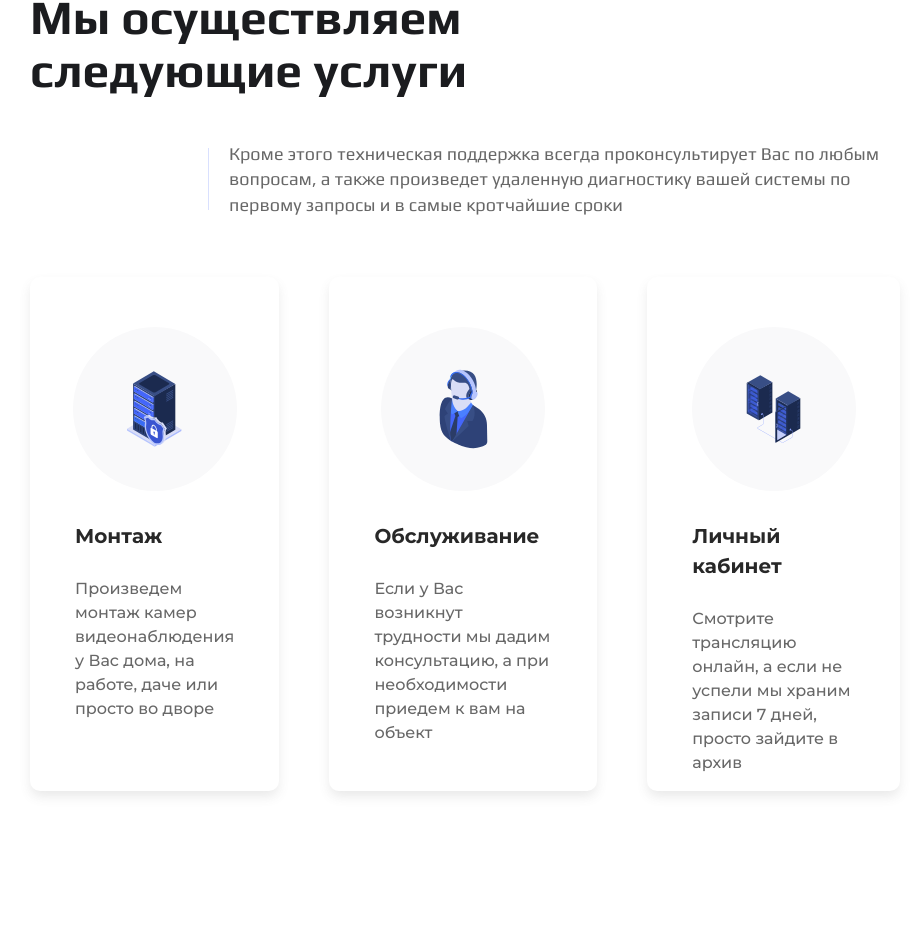
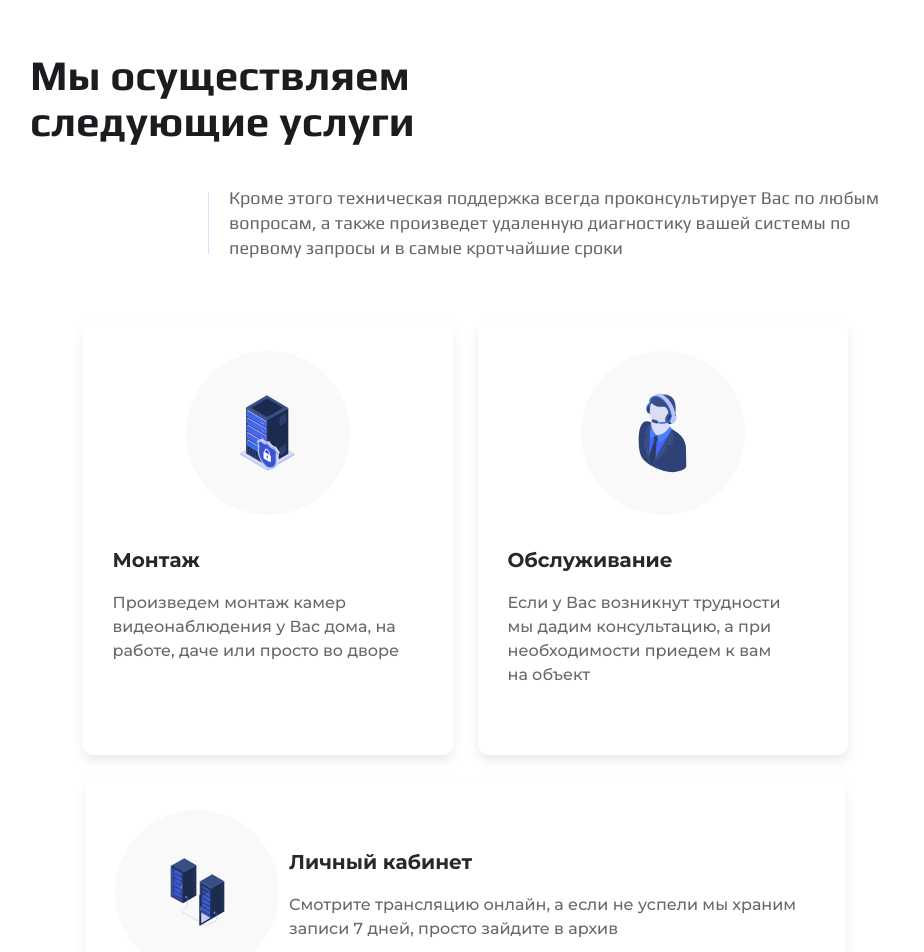
Before and after one commit to EgorEzhkov/camProject, a React (Vite) app: page / in a window 1280 px wide. Shown: the part 826-1778 px from the top of the page, without its empty margins (175-1099 px from the left). Before the commit the page ends 1747 px from the top, so only its background shows below. Built offline with nearby package versions, Linux system fonts and the light colour scheme.

Commit message:
adaptive is ready & fix bugs in welcomeSection

```diff
--- a/src/App.tsx
+++ b/src/App.tsx
@@ -4,7 +4,7 @@ import DownloadSection from "./components/DownloadSection/DownloadSection";
 import Footer from "./components/Footer/Footer";
 import Header from "./components/Header/Header";
 import RateSection from "./components/RateSection/RateSection";
-import ServisecSection from "./components/ServisecSection/ServisecSection";
+import ServicesSection from "./components/ServicesSection/ServicesSection";
 import SolutionsForConnectionSection from "./components/SolutionsForConnectionSection/SolutionsForConnectionSection";
 import WelcomeSection from "./components/WelcomeSection/WelcomeSection";
 function App() {
@@ -12,7 +12,7 @@ function App() {
     <>
       <Header></Header>
       <WelcomeSection></WelcomeSection>
-      <ServisecSection></ServisecSection>
+      <ServicesSection></ServicesSection>
       {/* // <DownloadSection></DownloadSection>
       // <RateSection></RateSection>
       // <SolutionsForConnectionSection></SolutionsForConnectionSection>
--- /dev/null
+++ b/src/components/ServicesSection/ServicesSection.module.css
@@ -0,0 +1,156 @@
+.mainContainer {
+  padding: 130px 205px;
+  background-color: white;
+  display: flex;
+  flex-direction: column;
+  color: #282828;
+}
+
+.titleContainer {
+  width: 50%;
+  position: relative;
+}
+
+.title {
+  font-size: 48px;
+  margin-bottom: 40px;
+}
+
+.card {
+  max-width: 370px;
+  transition: 0.5 ease-in-out all;
+}
+
+.verticalBorder {
+  width: 442px;
+  height: 62px;
+  border-right: 1px solid #4466fb;
+  opacity: 0.2;
+}
+
+.descriptionContainer {
+  display: flex;
+  flex-direction: row;
+  align-items: center;
+}
+
+.description {
+  color: #282828;
+  opacity: 0.7;
+  font-family: "Play", "Courier New", Courier, monospace;
+  font-size: 18px;
+  font-weight: 500;
+  text-align: start;
+  max-width: 671px;
+  margin: 0 0 0 20px;
+  line-height: 140%;
+}
+
+.cardsContainer {
+  margin-top: 60px;
+  display: flex;
+  flex-direction: row;
+  gap: 50px;
+  width: fit-content;
+  justify-content: center;
+}
+
+@media (width < 1430px) {
+  .title {
+    font-size: 3.3vw;
+  }
+}
+@media (width <= 1355px) {
+  .cardsContainer {
+    gap: 25px;
+  }
+}
+
+@media (width <= 1313px) {
+  .cardsContainer {
+    flex-wrap: wrap;
+  }
+  .card:nth-of-type(3) {
+    max-width: 760px;
+  }
+}
+
+@media (width <= 1200px) {
+  .mainContainer {
+    padding: 80px 5vw;
+  }
+  .card {
+    max-width: 350px;
+  }
+  .card:nth-of-type(3) {
+    max-width: 725px;
+  }
+  .verticalBorder {
+    width: 1px;
+  }
+  .title {
+    font-size: 3.5vw;
+  }
+}
+
+@media (width <= 1000px) {
+  .title {
+    font-size: 3.4vw;
+  }
+}
+
+@media (width <= 822px) {
+  .mainContainer {
+    padding: 80px 5vw;
+  }
+  .card {
+    max-width: 320px;
+    gap: 10px;
+  }
+  .card:nth-of-type(3) {
+    max-width: 665px;
+  }
+}
+
+@media (width < 756px) {
+  .mainContainer {
+    padding: 80px 5vw;
+  }
+  .card {
+    max-width: 320px;
+    gap: 10px;
+  }
+  .card:nth-of-type(3) {
+    max-width: 320px;
+  }
+}
+
+@media (width <= 720px) {
+  .title {
+    font-size: 5vw;
+  }
+  .titleContainer {
+    width: 50%;
+  }
+  .mainContainer {
+    padding: 40px 20px;
+  }
+}
+
+@media (width <= 620px) {
+  .title {
+    font-size: 5.5vw;
+  }
+  .titleContainer {
+    width: 70%;
+  }
+}
+
+@media (width <= 430px) {
+  .title {
+    font-size: 6.68vw;
+  }
+  .titleContainer {
+    width: 100%;
+  }
+}
--- /dev/null
+++ b/src/components/ServicesSection/ServicesSection.tsx
@@ -0,0 +1,79 @@
+import ServiceCard from "../../ui/ServiceCard/ServiceCard";
+import Title from "../../ui/Title/Title";
+import styles from "./ServicesSection.module.css";
+
+import serviceIconPC from "../../assets/images/servicesIconPC.svg";
+import serviceIconHuman from "../../assets/images/serviceIconHuman.svg";
+import serviveIconPersonalAccaunt from "../../assets/images/serviceIconPersonalAccount.svg";
+import { useEffect, useRef, useState } from "react";
+
+const ServicesSection = () => {
+  const ref = useRef<HTMLDivElement | null>(null);
+  const [width, setWidth] = useState<number | null>(null);
+
+  useEffect(() => {
+    const element = ref.current;
+    if (!element) return;
+
+    const observer = new ResizeObserver((entries) => {
+      for (const entry of entries) {
+        setWidth(entry.contentRect.width);
+      }
+    });
+
+    observer.observe(element);
+
+    return () => {
+      observer.unobserve(element);
+    };
+  }, []);
+
+  return (
+    <>
+      <div className={styles.mainContainer}>
+        <div className={styles.titleContainer}>
+          <div className={styles.title}>
+            <Title color="black" fontSize={"1em"}>
+              Мы осуществляем следующие услуги
+            </Title>
+          </div>
+        </div>
+        <div className={styles.descriptionContainer}>
+          <div className={styles.verticalBorder}></div>
+          <p className={styles.description}>
+            Кроме этого техническая поддержка всегда проконсультирует Вас по
+            любым вопросам, а также произведет удаленную диагностику вашей
+            системы по первому запросы и в самые кротчайшие сроки
+          </p>
+        </div>
+        <div className={styles.cardsContainer}>
+          <div className={styles.card}>
+            <ServiceCard
+              icon={serviceIconPC}
+              subTitle="Монтаж"
+              description="Произведем монтаж камер видеонаблюдения у Вас дома, на работе, даче или просто во дворе"
+              flexGrow="1"
+            ></ServiceCard>
+          </div>
+          <div className={styles.card}>
+            <ServiceCard
+              icon={serviceIconHuman}
+              subTitle="Обслуживание"
+              description="Если у Вас возникнут трудности мы дадим консультацию, а при необходимости приедем к вам на объект"
+            ></ServiceCard>
+          </div>
+          <div className={styles.card} ref={ref}>
+            <ServiceCard
+              icon={serviveIconPersonalAccaunt}
+              subTitle="Личный кабинет"
+              description="Смотрите трансляцию онлайн, а если не успели мы храним записи 7 дней, просто зайдите в архив"
+              longCard={width! > 600}
+            ></ServiceCard>
+          </div>
+        </div>
+      </div>
+    </>
+  );
+};
+
+export default ServicesSection;
--- a/src/components/ServisecSection/ServisecSection.module.css
+++ /dev/null
@@ -1,49 +0,0 @@
-.mainContainer {
-  padding: 130px 205px;
-  background-color: white;
-  display: flex;
-  flex-direction: column;
-  color: #282828;
-}
-
-.titleContainer {
-  width: 442px;
-  position: relative;
-}
-
-.title {
-  position: absolute;
-}
-
-.verticalBorder {
-  width: 442px;
-  height: 62px;
-  border-right: 1px solid #4466fb;
-  opacity: 0.2;
-}
-
-.descriptionContainer {
-  margin-top: 150px;
-  display: flex;
-  flex-direction: row;
-  align-items: center;
-}
-
-.description {
-  color: #282828;
-  opacity: 0.7;
-  font-family: "Play", "Courier New", Courier, monospace;
-  font-size: 18px;
-  font-weight: 500;
-  text-align: start;
-  max-width: 671px;
-  margin: 0 0 0 20px;
-  line-height: 140%;
-}
-
-.cardsContainer {
-  margin-top: 60px;
-  display: flex;
-  flex-direction: row;
-  gap: 50px;
-}
--- a/src/components/ServisecSection/ServisecSection.tsx
+++ /dev/null
@@ -1,48 +0,0 @@
-import ServiceCard from "../../ui/ServiceCard/ServiceCard";
-import Title from "../../ui/Title/Title";
-import styles from "./ServisecSection.module.css";
-
-import serviceIconPC from "../../assets/images/servicesIconPC.svg";
-import serviceIconHuman from "../../assets/images/serviceIconHuman.svg";
-import serviveIconPersonalAccaunt from "../../assets/images/serviceIconPersonalAccount.svg";
-
-const ServisecSection = () => {
-  return (
-    <>
-      <div className={styles.mainContainer}>
-        <div className={styles.titleContainer}>
-          <div className={styles.title}>
-            <Title color="black">Мы осуществляем следующие услуги</Title>
-          </div>
-        </div>
-        <div className={styles.descriptionContainer}>
-          <div className={styles.verticalBorder}></div>
-          <p className={styles.description}>
-            Кроме этого техническая поддержка всегда проконсультирует Вас по
-            любым вопросам, а также произведет удаленную диагностику вашей
-            системы по первому запросы и в самые кротчайшие сроки
-          </p>
-        </div>
-        <div className={styles.cardsContainer}>
-          <ServiceCard
-            icon={serviceIconPC}
-            subTitle="Монтаж"
-            description="Произведем монтаж камер видеонаблюдения у Вас дома, на работе, даче или просто во дворе"
-          ></ServiceCard>
-          <ServiceCard
-            icon={serviceIconHuman}
-            subTitle="Обслуживание"
-            description="Если у Вас возникнут трудности мы дадим консультацию, а при необходимости приедем к вам на объект"
-          ></ServiceCard>
-          <ServiceCard
-            icon={serviveIconPersonalAccaunt}
-            subTitle="Личный кабинет"
-            description="Смотрите трансляцию онлайн, а если не успели мы храним записи 7 дней, просто зайдите в архив"
-          ></ServiceCard>
-        </div>
-      </div>
-    </>
-  );
-};
-
-export default ServisecSection;
--- a/src/components/WelcomeSection/WelcomeSection.module.css
+++ b/src/components/WelcomeSection/WelcomeSection.module.css
@@ -101,6 +101,7 @@
   max-width: 716px;
   object-fit: fill;
   max-height: 440px;
+  min-height: 440px;
 }
 
 .image {
@@ -188,7 +189,7 @@
 
 @media (width < 1430px) {
   .title {
-    font-size: 3.4vw;
+    font-size: 3.3vw;
   }
   .subTextContainer {
     margin: 50px 0 0 0;
@@ -214,6 +215,7 @@
     width: 100%;
     margin-right: 0;
     max-width: 500px;
+    min-height: 0;
   }
   .image {
     width: 100%;
@@ -244,7 +246,7 @@
 
 @media (width < 1000px) {
   .title {
-    font-size: 3.7vw;
+    font-size: 3.4vw;
     width: 99%;
   }
   .titleContainer {
--- a/src/components/WelcomeSection/WelcomeSection.tsx
+++ b/src/components/WelcomeSection/WelcomeSection.tsx
@@ -44,6 +44,7 @@ const WelcomeSection: FC = () => {
           onMouseEnter={() => setStopScroll(true)}
           onMouseLeave={() => setStopScroll(false)}
           onWheel={(e) => {
+            if (width < 900) return;
             if (e.deltaY > 0) {
               nextActiveLine(activeLine, setActiveLine, "increase");
             }
@@ -52,7 +53,9 @@ const WelcomeSection: FC = () => {
             }
           }}
         >
-          {stopScroll && <RemoveScrollBar></RemoveScrollBar>}
+          {width > 900
+            ? stopScroll && <RemoveScrollBar></RemoveScrollBar>
+            : null}
           <div className={styles.textContainer}>
             <div className={styles.titleContainer}>
               <h1
--- a/src/ui/ServiceCard/ServiceCard.module.css
+++ b/src/ui/ServiceCard/ServiceCard.module.css
@@ -1,6 +1,7 @@
 .card {
-  padding-top: 50px;
-  max-width: 370px;
+  box-sizing: border-box;
+  padding: 30px;
+  width: 100%;
   min-height: 434px;
   display: flex;
   flex-direction: column;
@@ -13,7 +14,7 @@
   transition: 0.2s ease-out all;
 }
 .backgroudForIcon {
-  width: 164px;
+  min-width: 164px;
   height: 164px;
   border-radius: 50%;
   background-color: #f9f9fa;
@@ -27,7 +28,6 @@
   height: 80px;
 }
 .subtitle {
-  padding: 0 45px;
   align-self: start;
   text-align: start;
   font-family: "Montserrat", "Courier New", Courier, monospace;
@@ -36,7 +36,6 @@
   margin: 0;
 }
 .description {
-  padding: 0 45px;
   text-align: start;
   font-family: "Montserrat", "Courier New", Courier, monospace;
   font-size: 16px;
@@ -44,6 +43,8 @@
   line-height: 150%;
   color: #282828;
   opacity: 0.7;
+  text-wrap: pretty;
+  max-height: 126px;
 }
 
 .card:hover {
--- a/src/ui/ServiceCard/ServiceCard.tsx
+++ b/src/ui/ServiceCard/ServiceCard.tsx
@@ -1,4 +1,4 @@
-import type { FC } from "react";
+import { type FC } from "react";
 import styles from "./ServiceCard.module.css";
 
 interface ServiceCardProps {
@@ -7,15 +7,35 @@ interface ServiceCardProps {
   description: string;
 }
 
-const ServiceCard: FC<ServiceCardProps> = ({ icon, subTitle, description }) => {
+interface ServiceCardStyles extends ServiceCardProps {
+  flexGrow?: string;
+  longCard?: boolean;
+}
+
+const ServiceCard: FC<ServiceCardStyles> = ({
+  icon,
+  subTitle,
+  description,
+  flexGrow,
+  longCard,
+}) => {
   return (
     <>
-      <div className={styles.card}>
+      <div
+        className={styles.card}
+        style={{
+          flexGrow: flexGrow,
+          flexDirection: longCard ? "row" : "column",
+          minHeight: longCard ? "200px" : "434px",
+        }}
+      >
         <div className={styles.backgroudForIcon}>
           <img src={icon} alt="icon" className={styles.icon} />
         </div>
-        <h2 className={styles.subtitle}>{subTitle}</h2>
-        <p className={styles.description}>{description}</p>
+        <div className={styles.textContainer}>
+          <h2 className={styles.subtitle}>{subTitle}</h2>
+          <p className={styles.description}>{description}</p>
+        </div>
       </div>
     </>
   );
```
